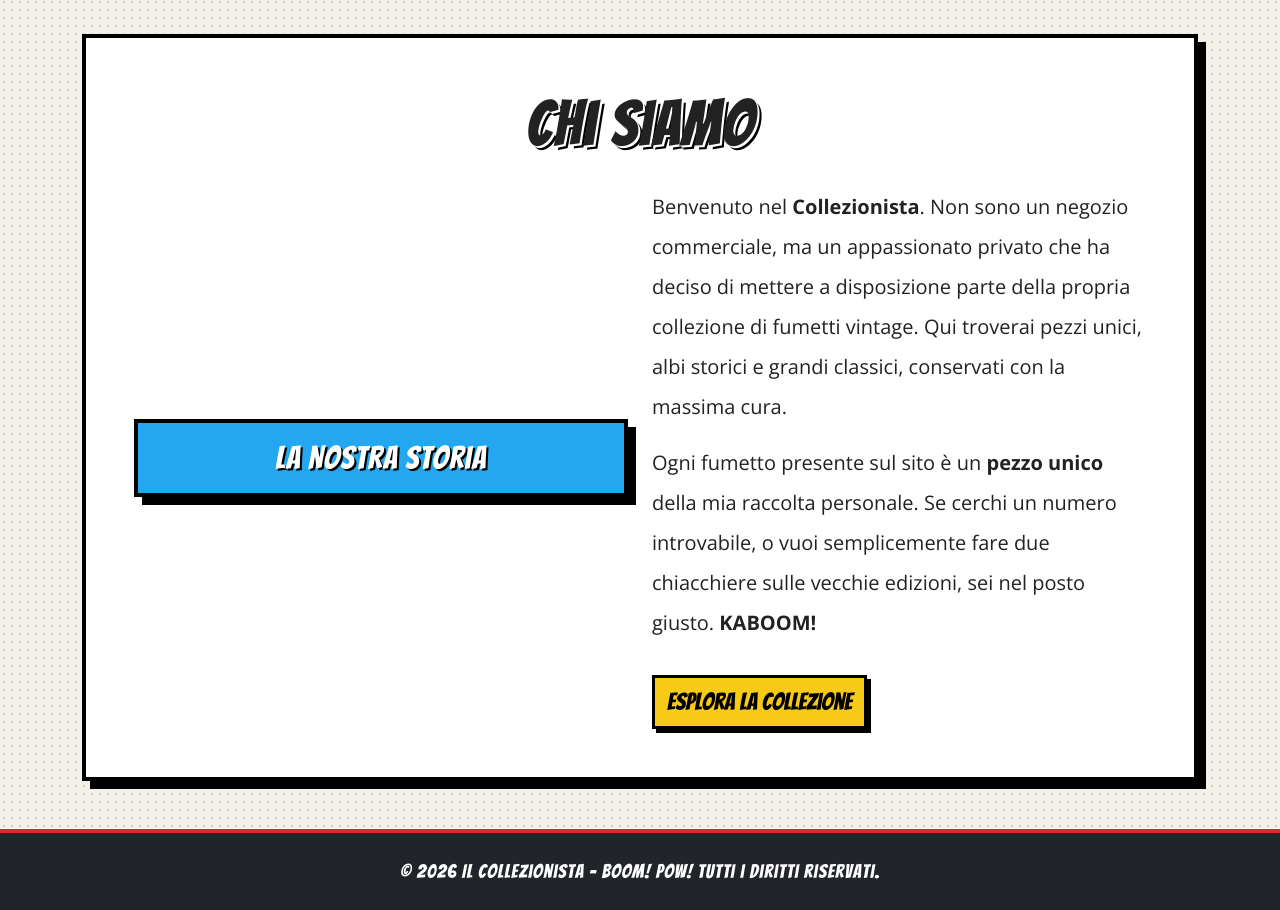
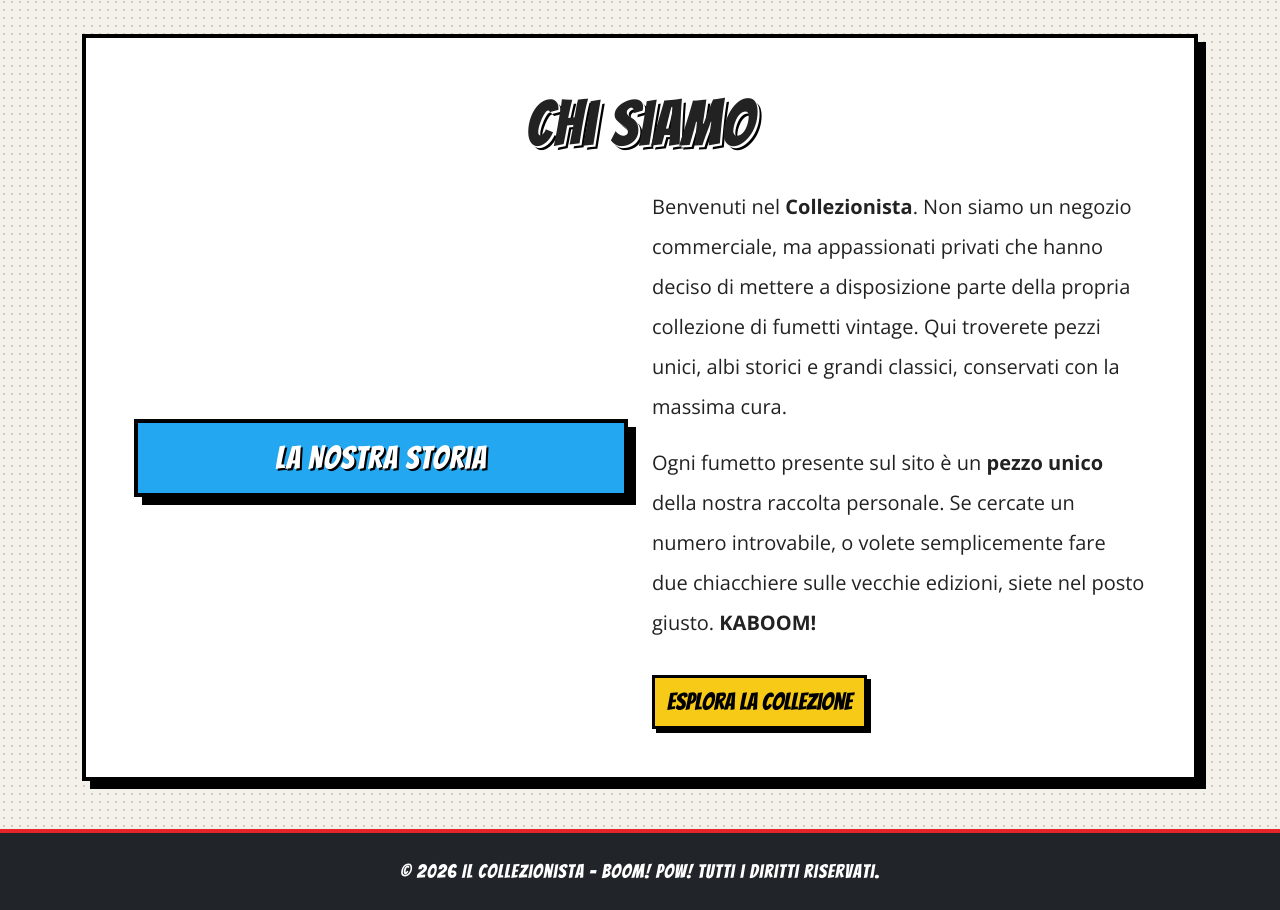
Before and after one commit to kwestgoat/Il_Collezionista, a Django app: page /about/ in a window 1280 px wide. Shown: the part 90-1000 px from the top of the page. Run offline with Django 5.2, Linux system fonts and the light colour scheme.

Commit message:
Change texts to plural form

```diff
--- a/shop/templates/shop/about.html
+++ b/shop/templates/shop/about.html
@@ -13,10 +13,10 @@
         </div>
         <div class="col-md-6">
             <p class="fs-5 lh-lg">
-                Benvenuto nel <strong>Collezionista</strong>. Non sono un negozio commerciale, ma un appassionato privato che ha deciso di mettere a disposizione parte della propria collezione di fumetti vintage. Qui troverai pezzi unici, albi storici e grandi classici, conservati con la massima cura.
+                Benvenuti nel <strong>Collezionista</strong>. Non siamo un negozio commerciale, ma appassionati privati che hanno deciso di mettere a disposizione parte della propria collezione di fumetti vintage. Qui troverete pezzi unici, albi storici e grandi classici, conservati con la massima cura.
             </p>
             <p class="fs-5 lh-lg">
-                Ogni fumetto presente sul sito è un <strong>pezzo unico</strong> della mia raccolta personale. Se cerchi un numero introvabile, o vuoi semplicemente fare due chiacchiere sulle vecchie edizioni, sei nel posto giusto. <strong>KABOOM!</strong>
+                Ogni fumetto presente sul sito è un <strong>pezzo unico</strong> della nostra raccolta personale. Se cercate un numero introvabile, o volete semplicemente fare due chiacchiere sulle vecchie edizioni, siete nel posto giusto. <strong>KABOOM!</strong>
             </p>
             <a href="{% url 'shop:comic_list' %}" class="btn btn-comic mt-3">Esplora la Collezione</a>
         </div>
```
Also changed, not shown: shop/templates/shop/home.html (+1 -1 lines).
